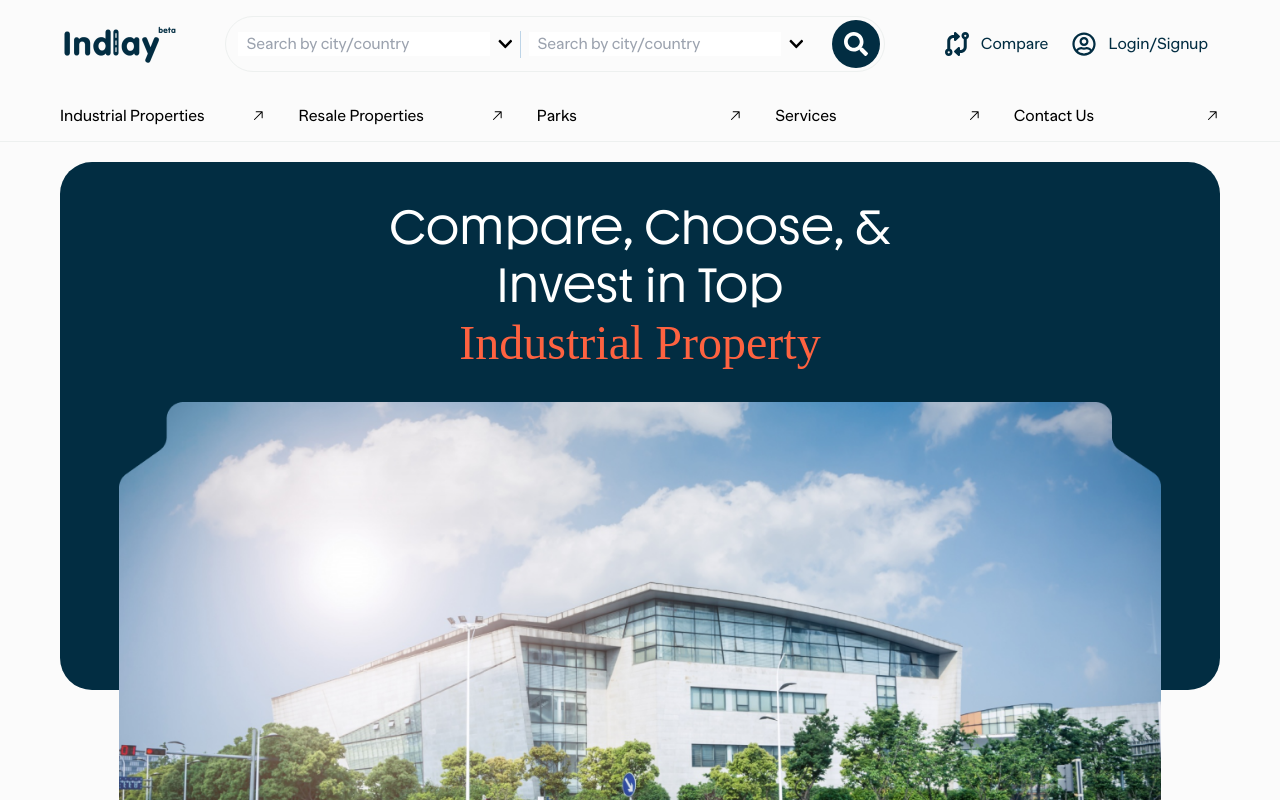
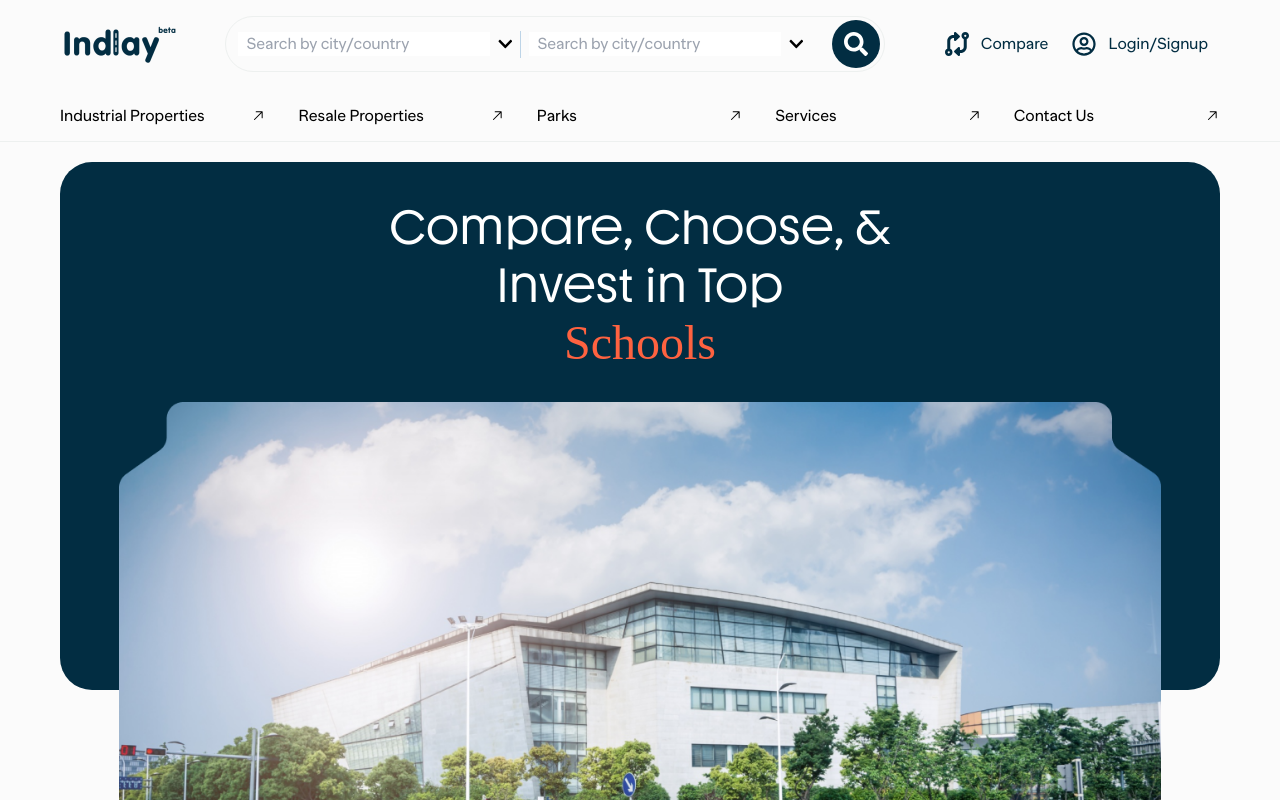
Before and after one commit to mahi25soni/indlay, a Next.js app: page /about in a window 1280 px wide. Shown: the top 800 px of the page. Built offline with nearby package versions, Linux system fonts and the light colour scheme.

Commit message:
Refactor : Changes in hero sections

```diff
--- a/src/components/AboutPageComponents/AboutPageHero/AboutPageHero.tsx
+++ b/src/components/AboutPageComponents/AboutPageHero/AboutPageHero.tsx
@@ -1,8 +1,23 @@
 "use client";
-import React from "react";
+import React, { useEffect, useState } from "react";
 import Image from "next/image";
 
 const AboutPageHero = () => {
+  const words = ["Industrial Property", "Parks", "Schools", "Hospitals"];
+  const [currentWordIndex, setCurrentWordIndex] = useState(0);
+  const [animate, setAnimate] = useState(true);
+
+  useEffect(() => {
+    const interval = setInterval(() => {
+      setAnimate(false);
+      setTimeout(() => {
+        setCurrentWordIndex((prevIndex) => (prevIndex + 1) % words.length);
+        setAnimate(true);
+      }, 100);
+    }, 3000);
+
+    return () => clearInterval(interval);
+  }, [words.length]);
   return (
     <div className="mt-5 ">
       <div className="relative z-50 flex justify-center ">
@@ -10,9 +25,14 @@ const AboutPageHero = () => {
           <div className="absolute left-1/2 lg:top-1/4 top-[40%] -translate-x-1/2 -translate-y-1/2 transform  max-w-[502px] h-[190px] flex-col gap-1 text-center text-[32px] font-normal leading-[38.4px] text-secondary lg:text-[48px] lg:leading-[57.6px]">
             <div className="whitespace-nowrap font-youth">Compare, Choose, &</div>
             <div className="whitespace-nowrap font-youth">Invest in Top</div>
-            <p className="text-center text-[28px] lg:text-[48px]  leading-[33.6px] lg:leading-[57.6px]  font-normal tracking-tighter-[2%] text-primary font-dm-serif-display">
-              Industrial Property
-            </p>
+            <div className="text-wrapper">
+              <p
+                className={`tracking-tighter-[2%] font-dm-serif-display text-primary ${animate ? "text-changing" : ""
+                  }`}
+              >
+                {words[currentWordIndex]}
+              </p>
+            </div>
           </div>
         </div>
         <div className="absolute top-60">
--- a/src/components/Hero/Hero.jsx
+++ b/src/components/Hero/Hero.jsx
@@ -24,15 +24,12 @@ const Hero = () => {
 
   useEffect(() => {
     const interval = setInterval(() => {
-      // Disable the animation before changing the word
       setAnimate(false);
-
-      // Change the word after a short delay (to reset animation)
       setTimeout(() => {
         setCurrentWordIndex((prevIndex) => (prevIndex + 1) % words.length);
-        setAnimate(true); // Re-enable animation after word change
-      }, 100); // Delay of 100ms to reset the animation
-    }, 3000); // Change word every 3 seconds
+        setAnimate(true);
+      }, 100);
+    }, 3000);
 
     return () => clearInterval(interval);
   }, [words.length]);
@@ -46,8 +43,8 @@ const Hero = () => {
             alt="Logo"
             width={1320}
             height={366}
-            layout="responsive"
-            className="h-[450px] max-w-none lg:h-[400px] lg:max-w-full"
+            // layout="responsive"
+            className="min-h-[450px] max-w-none lg:h-[400px] lg:max-w-full"
           />
         </div>
 
```
